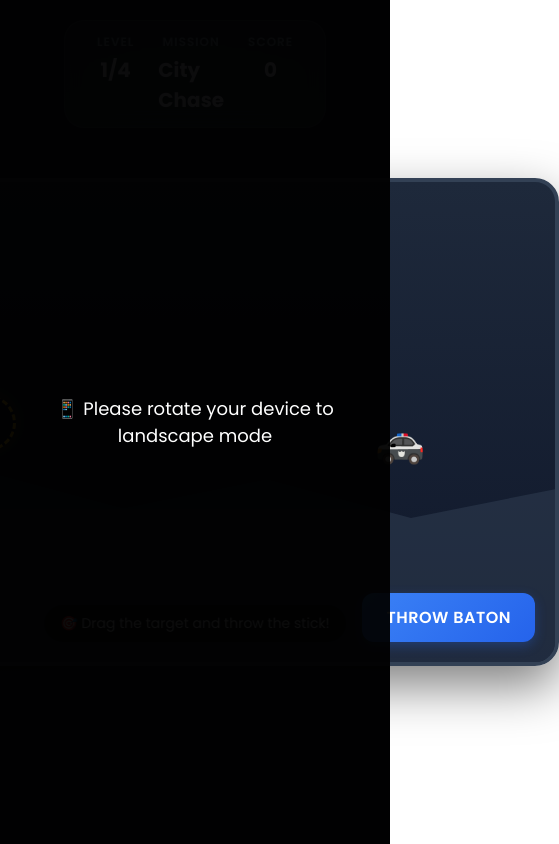
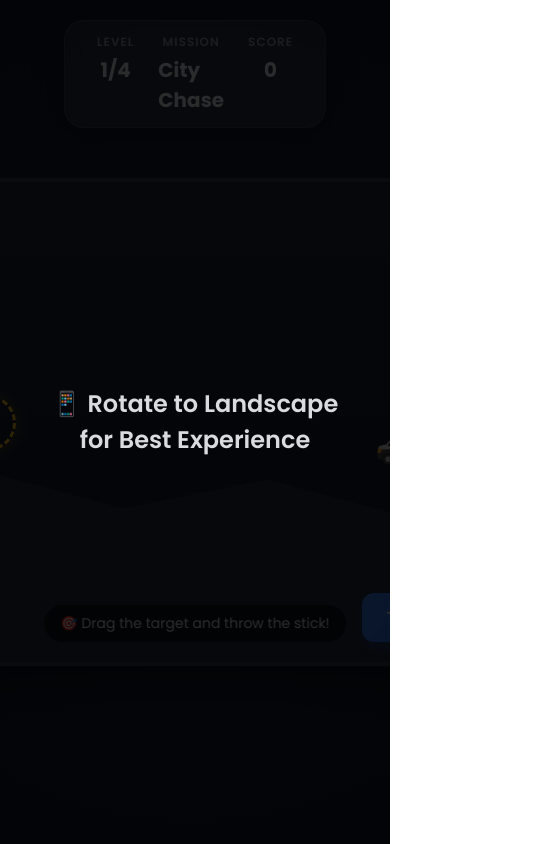
Before and after one commit to mickeyAlem27/Simple-verification, a React (Vite) app in the folder thief-police-captcha/: page / in a window 390 px wide. Shown: the whole page, 559 px wide, since content can reach past the window. Built offline with nearby package versions, Linux system fonts and the light colour scheme.

Commit message:
Improve mobile scrollability and landscape orientation

```diff
--- a/thief-police-captcha/index.html
+++ b/thief-police-captcha/index.html
@@ -3,8 +3,11 @@
   <head>
     <meta charset="UTF-8" />
     <link rel="icon" type="image/svg+xml" href="/vite.png" />
-    <meta name="viewport" content="width=device-width, initial-scale=1.0" />
-    <title>Captcha</title>
+    <meta name="viewport" content="width=device-width, initial-scale=1.0, maximum-scale=1.0, user-scalable=no, viewport-fit=cover" />
+    <meta name="mobile-web-app-capable" content="yes" />
+    <meta name="apple-mobile-web-app-capable" content="yes" />
+    <meta name="apple-mobile-web-app-status-bar-style" content="black-translucent" />
+    <title>Thief vs Police - Captcha Game</title>
   </head>
   <body>
     <div id="root"></div>
--- a/thief-police-captcha/src/App.css
+++ b/thief-police-captcha/src/App.css
@@ -5,20 +5,29 @@ body {
   margin: 0;
   padding: 0;
   font-family: 'Poppins', sans-serif;
-  overflow: hidden;
   background: #0f172a;
   color: white;
 }
 
+/* Allow scrolling on mobile */
+@media (max-width: 768px) {
+  body {
+    overflow: auto;
+    -webkit-overflow-scrolling: touch;
+  }
+}
+
 .game-container {
   width: 100vw;
-  height: 100vh;
+  min-height: 100vh;
   display: flex;
   flex-direction: column;
   align-items: center;
   justify-content: center;
   background: radial-gradient(circle at center, #1e293b, #0f172a);
   position: relative;
+  overflow: auto;
+  -webkit-overflow-scrolling: touch;
 }
 
 /* --- HUD (Heads-Up Display) --- */
@@ -77,18 +86,33 @@ body {
   /* Portrait mode - show rotation message */
   @media (orientation: portrait) {
     .game-container::before {
-      content: '📱 Please rotate your device to landscape mode';
+      content: '📱 Rotate to Landscape\A for Best Experience';
+      white-space: pre;
       position: fixed;
       inset: 0;
-      background: rgba(0, 0, 0, 0.95);
+      background: rgba(0, 0, 0, 0.98);
       display: flex;
       align-items: center;
       justify-content: center;
       z-index: 9999;
       color: white;
-      font-size: 18px;
+      font-size: 24px;
+      font-weight: 600;
       padding: 20px;
       text-align: center;
+      animation: pulse 2s ease-in-out infinite;
+    }
+
+    @keyframes pulse {
+
+      0%,
+      100% {
+        opacity: 1;
+      }
+
+      50% {
+        opacity: 0.7;
+      }
     }
   }
 
```
